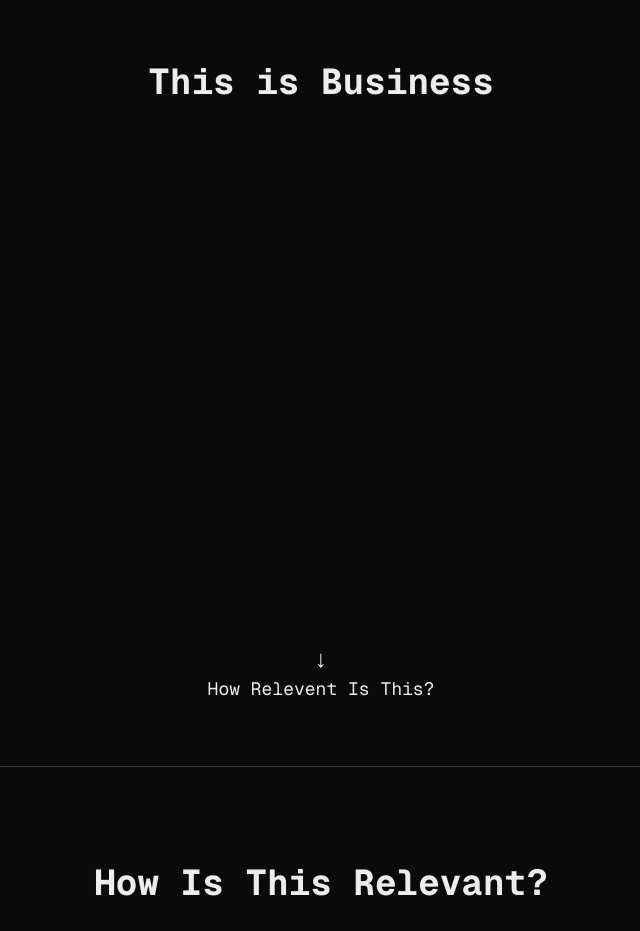
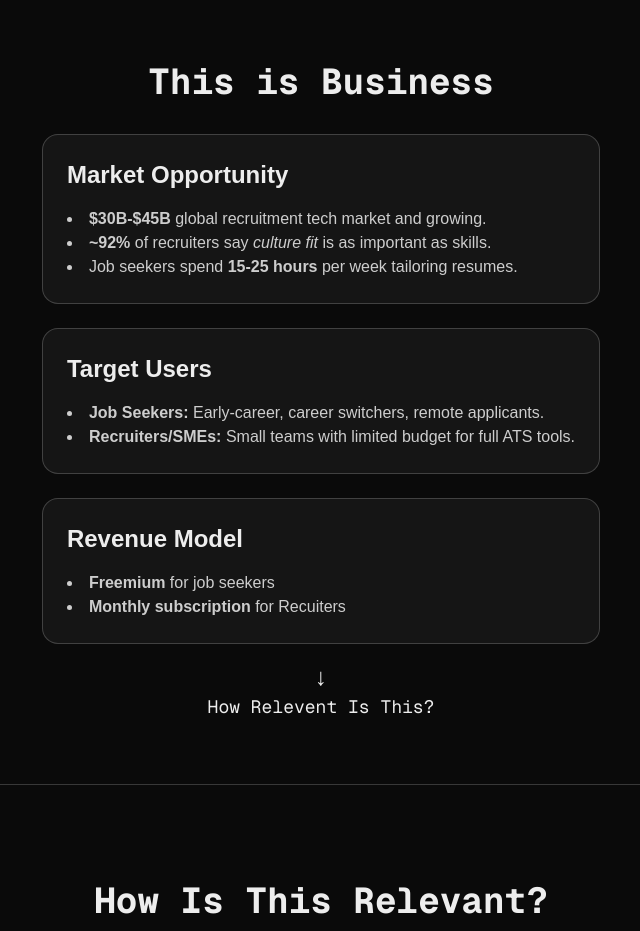
Before and after one commit to arBishal/NexHire.Ai, a Next.js app: page / in a window 1280 px wide. Shown: the part 4840-5771 px from the top of the page, without its empty margins (319-959 px from the left). Built offline with nearby package versions, Linux system fonts and the light colour scheme.

Commit message:
feat: complete business model section

```diff
--- a/components/landing-sections/business.jsx
+++ b/components/landing-sections/business.jsx
@@ -1,4 +1,6 @@
 import Link from "next/link";
+
+import Card from "@/components/base/card";
 
 export default function Business() {
   return (
@@ -10,12 +12,45 @@ export default function Business() {
         <h2 className="text-4xl font-bold font-mono"> This is Business</h2>
       </div>
 
+      <div className="flex flex-col gap-6 w-full">
+        <Card
+          title="Market Opportunity"
+        >
+          <ul className="list-disc list-inside text-base text-left text-text-description">
+            <li> <span className="font-bold">$30B-$45B</span> global recruitment tech market and growing. </li>
+            <li> <span className="font-bold">~92%</span> of recruiters say <span className="italic">culture fit</span> is as important as skills. </li>
+            <li> Job seekers spend <span className="font-bold">15-25 hours</span> per week tailoring resumes. </li>
+          </ul>
+        </Card>
+
+        <Card
+          title="Target Users"
+        >
+          <ul className="list-disc list-inside text-base text-left text-text-description">
+            <li> <span className="font-bold">Job Seekers:</span> Early-career, career switchers, remote applicants.</li>
+            <li> <span className="font-bold">Recruiters/SMEs:</span> Small teams with limited budget for full ATS tools.</li>
+          </ul>
+        </Card>
+
+        <Card
+          title="Revenue Model"
+        >
+          <ul className="list-disc list-inside text-base text-left text-text-description">
+            <li> <span className="font-bold">Freemium</span> for job seekers </li>
+            <li> <span className="font-bold">Monthly subscription</span> for Recuiters </li>
+          </ul>
+        </Card>
+      </div>
+
       <Link
         href="/#relevance"
         className="flex flex-col items-center animate-bounce cursor-pointer"
       >
         <span className="text-2xl">↓</span>
-        <span className="text-sm sm:text-lg font-mono"> How Relevent Is This? </span>
+        <span className="text-sm sm:text-lg font-mono">
+          {" "}
+          How Relevent Is This?{" "}
+        </span>
       </Link>
     </section>
   );
--- a/components/landing-sections/tech.jsx
+++ b/components/landing-sections/tech.jsx
@@ -1,4 +1,6 @@
 import Link from "next/link";
+
+// import { SiNextdotjs, SiTailwindcss, SiHuggingface, } from "react-icons/si";
 
 export default function Tech() {
 
```
